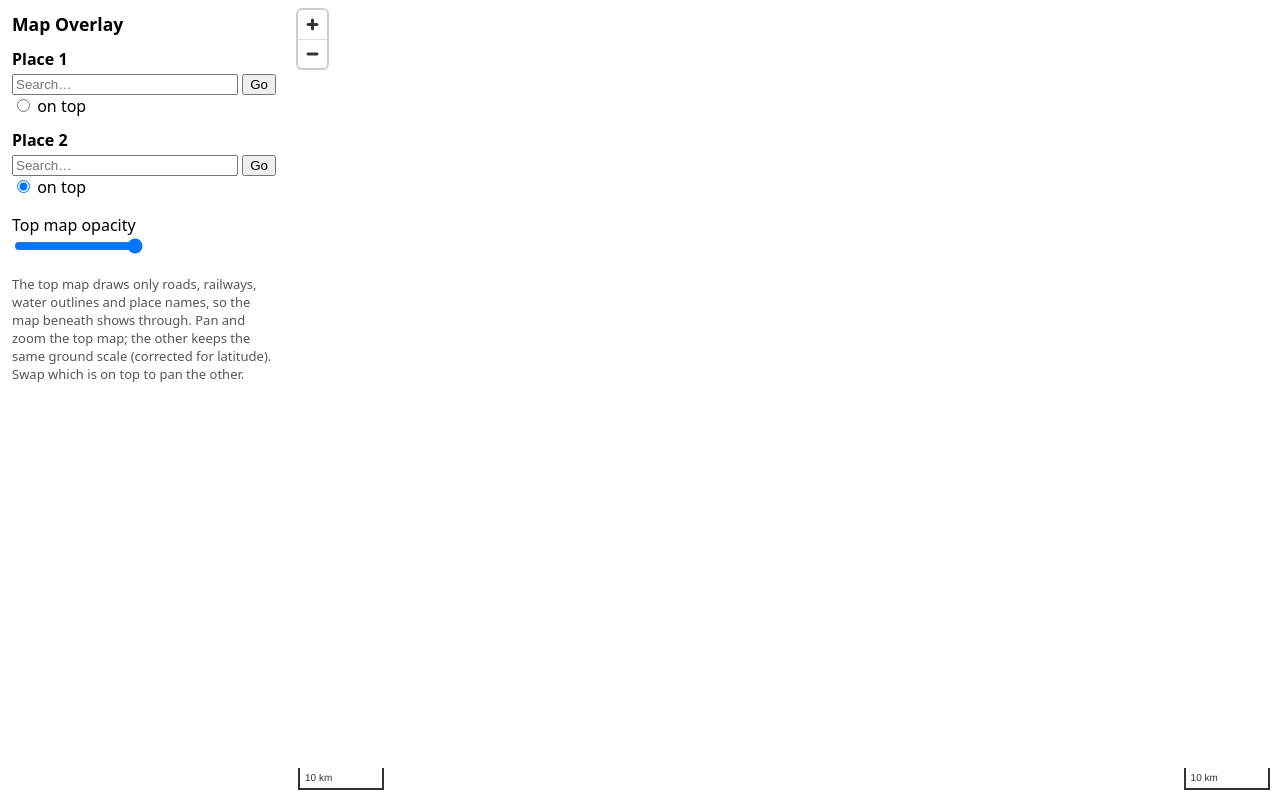
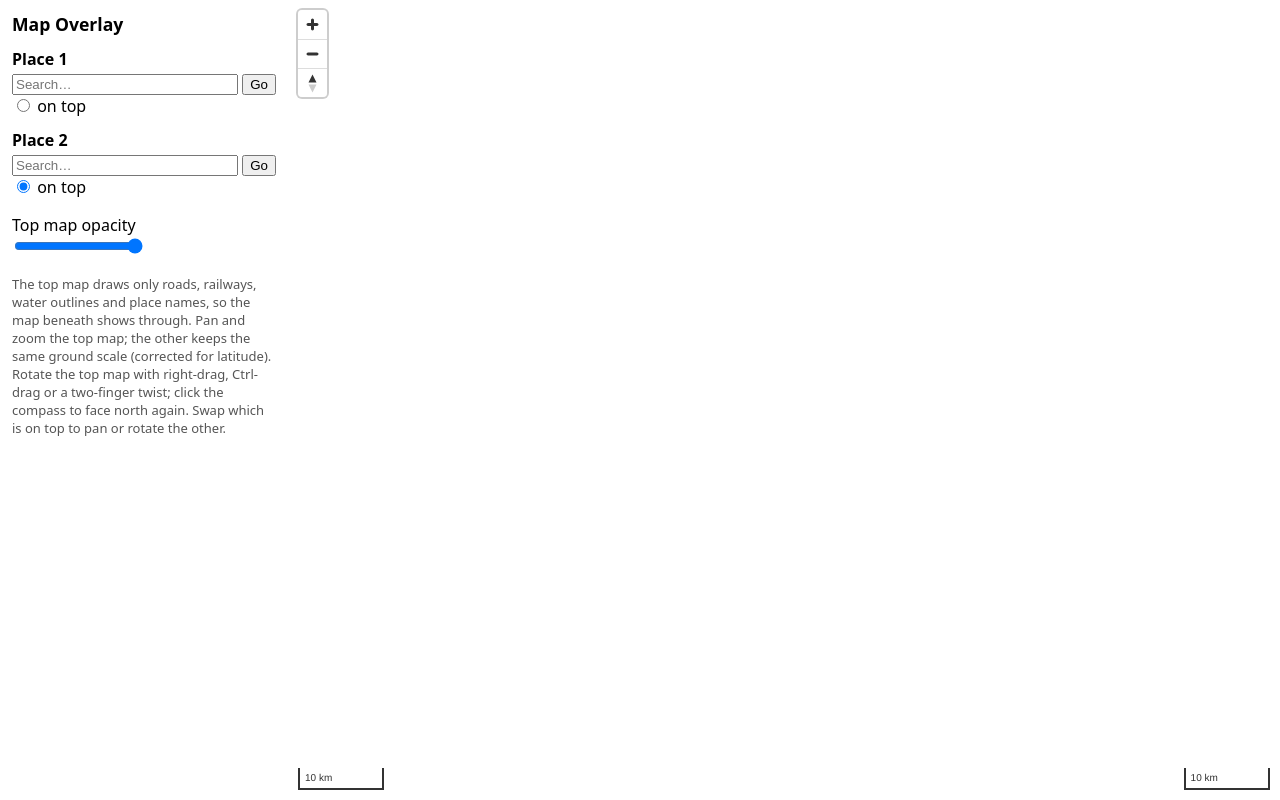
Before and after one commit to pdhammond42/mapoverlay, a plain HTML site: page index.html in a window 1280 px wide. Drawn offline with nearby package versions, Linux system fonts and the light colour scheme; no server answers.

Commit message:
Let each map rotate on its own
Rotate the top map by right-drag, Ctrl-drag, Shift+arrows or a
two-finger twist, and reset it with the compass. Each map keeps its own
bearing, so one can turn against the other. The URL hash carries both
bearings; older six-field links still load facing north.

Co-Authored-By: Claude Opus 5.5 <noreply@anthropic.com>

```diff
--- a/index.html
+++ b/index.html
@@ -44,7 +44,9 @@
      <input type="range" id="opacity" min="0" max="1" step="0.05" value="1"></p>
   <p class="hint">The top map draws only roads, railways, water outlines and place names, so the
     map beneath shows through. Pan and zoom the top map; the other keeps the same
-    ground scale (corrected for latitude). Swap which is on top to pan the other.</p>
+    ground scale (corrected for latitude). Rotate the top map with right-drag,
+    Ctrl-drag or a two-finger twist; click the compass to face north again.
+    Swap which is on top to pan or rotate the other.</p>
   <div id="messages"></div>
 </div>
 <div id="maps">
@@ -100,7 +102,8 @@
     ],
   };
 
-  const DEFAULTS = { 1: [-0.1278, 51.5074], 2: [-74.0060, 40.7128], zoom: 9, top: 2 };
+  const DEFAULTS = { 1: [-0.1278, 51.5074], 2: [-74.0060, 40.7128], zoom: 9, top: 2,
+                     bearing: { 1: 0, 2: 0 } };
   const maps = {};
   let top = 2, syncing = false;
   const styleOf = {}; // style each map has, so a swap only restyles what changes
@@ -163,17 +166,20 @@
   }
 
   // State in the URL hash so a comparison can be bookmarked or shared:
-  // #lat1,lng1,lat2,lng2,zoomOfTop,top
+  // #lat1,lng1,lat2,lng2,zoomOfTop,top,bearing1,bearing2
+  // Older links without the bearings still load, facing north.
   function saveHash() {
     const c1 = maps[1].getCenter(), c2 = maps[2].getCenter(), f = x => x.toFixed(5);
+    const b = n => maps[n].getBearing().toFixed(1);
     history.replaceState(null, '', '#' + [f(c1.lat), f(c1.lng), f(c2.lat), f(c2.lng),
-      maps[top].getZoom().toFixed(2), top].join(','));
+      maps[top].getZoom().toFixed(2), top, b(1), b(2)].join(','));
   }
 
   function loadHash() {
     const v = location.hash.slice(1).split(',').map(Number);
-    if (v.length !== 6 || v.some(isNaN)) return DEFAULTS;
-    return { 1: [v[1], v[0]], 2: [v[3], v[2]], zoom: v[4], top: v[5] === 1 ? 1 : 2 };
+    if (![6, 8].includes(v.length) || v.some(isNaN)) return DEFAULTS;
+    return { 1: [v[1], v[0]], 2: [v[3], v[2]], zoom: v[4], top: v[5] === 1 ? 1 : 2,
+             bearing: { 1: v[6] || 0, 2: v[7] || 0 } };
   }
 
   const state = loadHash();
@@ -182,14 +188,14 @@
     maps[n] = new maplibregl.Map({
       container: 'map_' + n, style: styleOf[n], center: state[n], zoom: state.zoom,
       attributionControl: n === 1 && {}, // one copy: both maps use the same data
-      dragRotate: false, pitchWithRotate: false, touchPitch: false,
+      bearing: state.bearing[n], // each map keeps its own, so one can turn against the other
+      pitchWithRotate: false, touchPitch: false,
     });
-    maps[n].touchZoomRotate.disableRotation();
     maps[n].addControl(new maplibregl.ScaleControl(), n === 1 ? 'bottom-left' : 'bottom-right');
     maps[n].on('move', () => { if (n === top) sync(); });
   }
-  maps[1].addControl(new maplibregl.NavigationControl({ showCompass: false }), 'top-left');
-  maps[2].addControl(new maplibregl.NavigationControl({ showCompass: false }), 'top-left');
+  maps[1].addControl(new maplibregl.NavigationControl(), 'top-left');
+  maps[2].addControl(new maplibregl.NavigationControl(), 'top-left');
 
   for (const form of document.querySelectorAll('form[data-map]')) {
     form.addEventListener('submit', e => {
```
